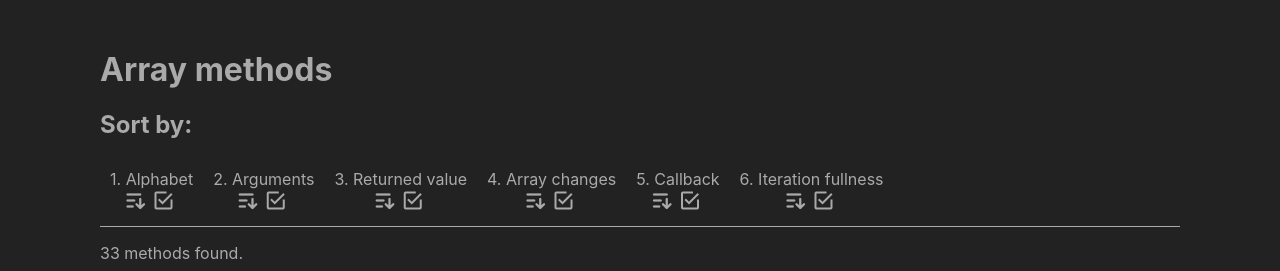
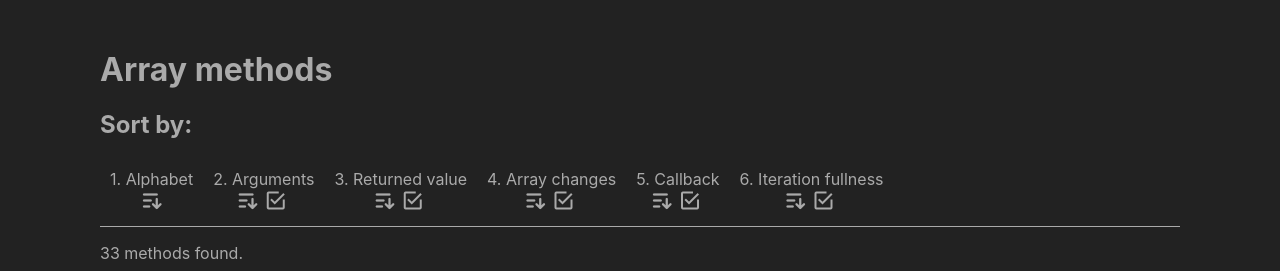
Before and after one commit to bognaum/array-methods, a React (Create React App) app: page / in a window 1280 px wide. Shown: the top 271 px of the page. Built offline with nearby package versions, Linux system fonts and the light colour scheme.

Commit message:
Deleted filter menu to the  sort by alphabet point.

```diff
--- a/src/FilteredList.jsx
+++ b/src/FilteredList.jsx
@@ -25,7 +25,6 @@ export default function FilteredList() {
 			{
 				title: "Alphabet",
 				sortCallb: (a, b) => compare(a.key, b.key),
-				filterKeys: [],
 			},
 			{
 				title: "Arguments",
@@ -72,10 +71,15 @@ export default function FilteredList() {
 									onClick={(ev) => sortBy(v)}
 									title={"Sort by "+v.title}
 								></span>
-								<FilterMenu
-									filterKeys={v.filterKeys}
-									rerenderList={rerenderList}
-								></FilterMenu>
+								{
+									v.filterKeys ?
+										<FilterMenu
+											filterKeys={v.filterKeys}
+											rerenderList={rerenderList}
+										></FilterMenu>
+									:
+										null
+								}
 							</li>
 						);
 					})
```
